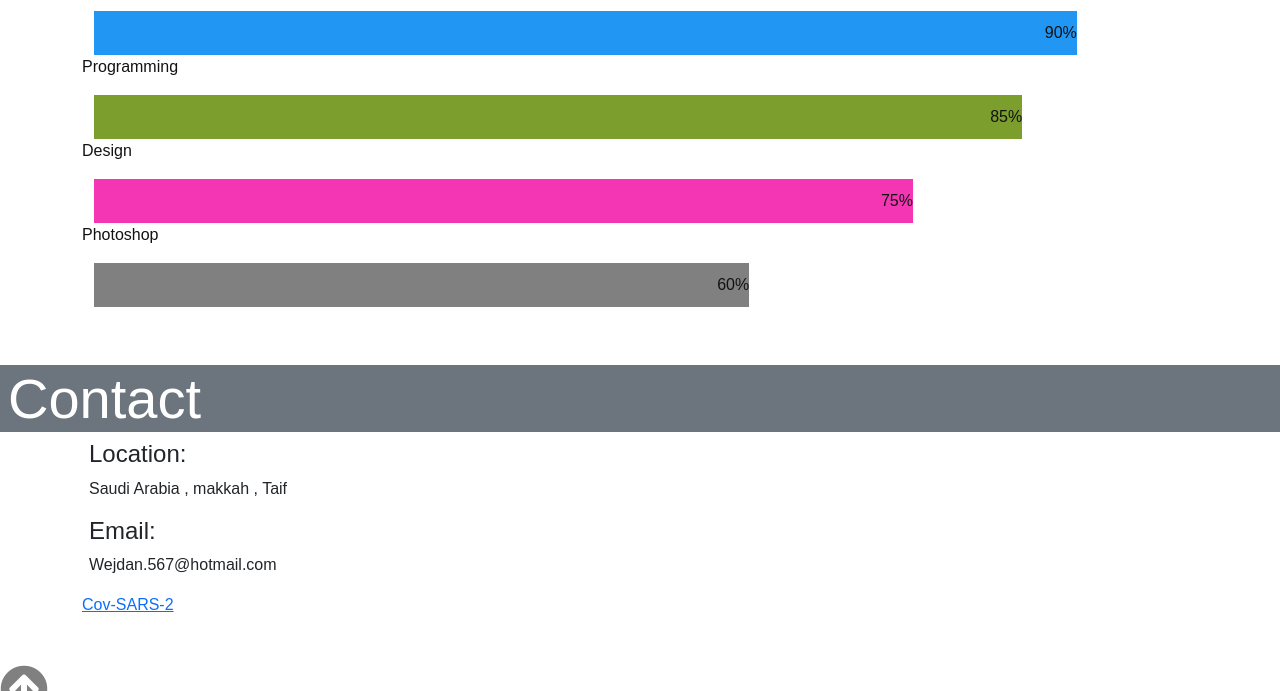
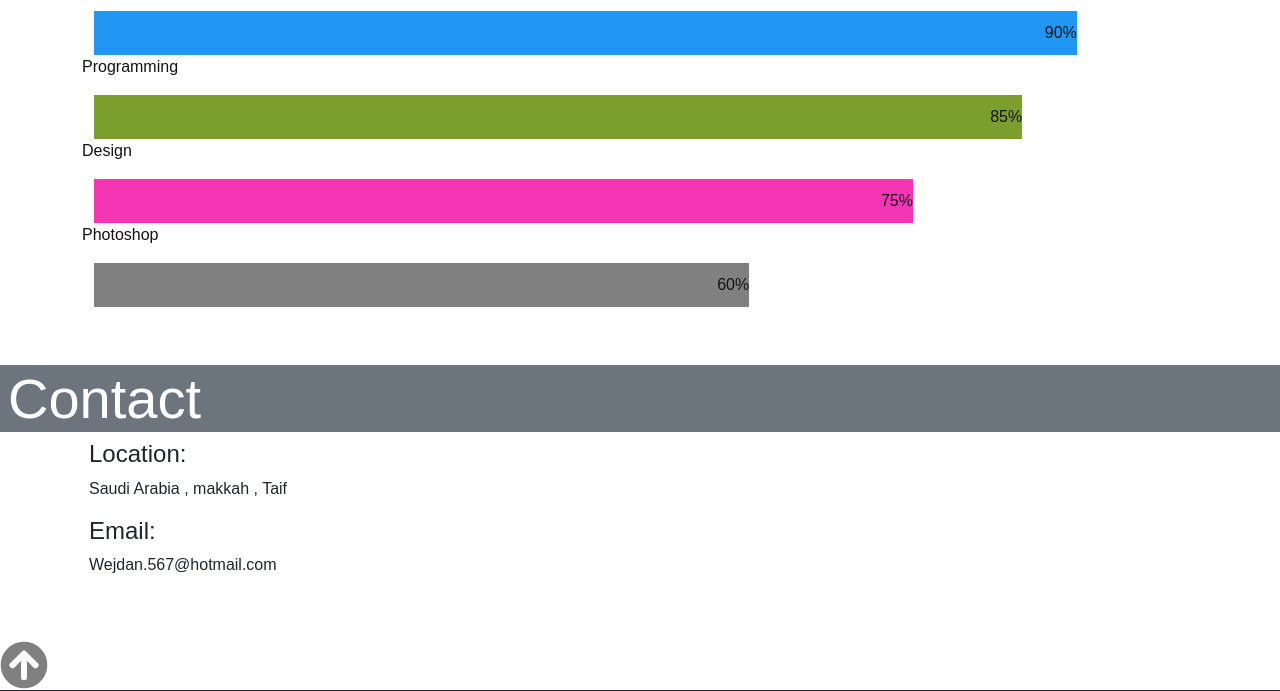
Before and after one commit to jody-otbi/website, a plain HTML site: page index.html in a window 1280 px wide. Shown: the part 1810-2501 px from the top of the page. Drawn offline with nearby package versions, Linux system fonts and the light colour scheme; a script that the page names is missing; some icons are missing.

Commit message:
change
..

```diff
--- a/index.html
+++ b/index.html
@@ -417,7 +417,7 @@
 
     </div>
     <!-- webcounter Code START -->
-    <a href='https://www.symptoma.ae/ar/info/covid-19#info'>Cov-SARS-2</a> <script type='text/javascript' src='https://www.freevisitorcounters.com/auth.php?id=a28bdc86df50df8a72d3cab52f8e40871515575f'></script>
+    <script type='text/javascript' src='https://www.freevisitorcounters.com/auth.php?id=a28bdc86df50df8a72d3cab52f8e40871515575f'></script>
 <script type="text/javascript" src="https://www.freevisitorcounters.com/en/home/counter/928314/t/0"></script>
 
 
```
